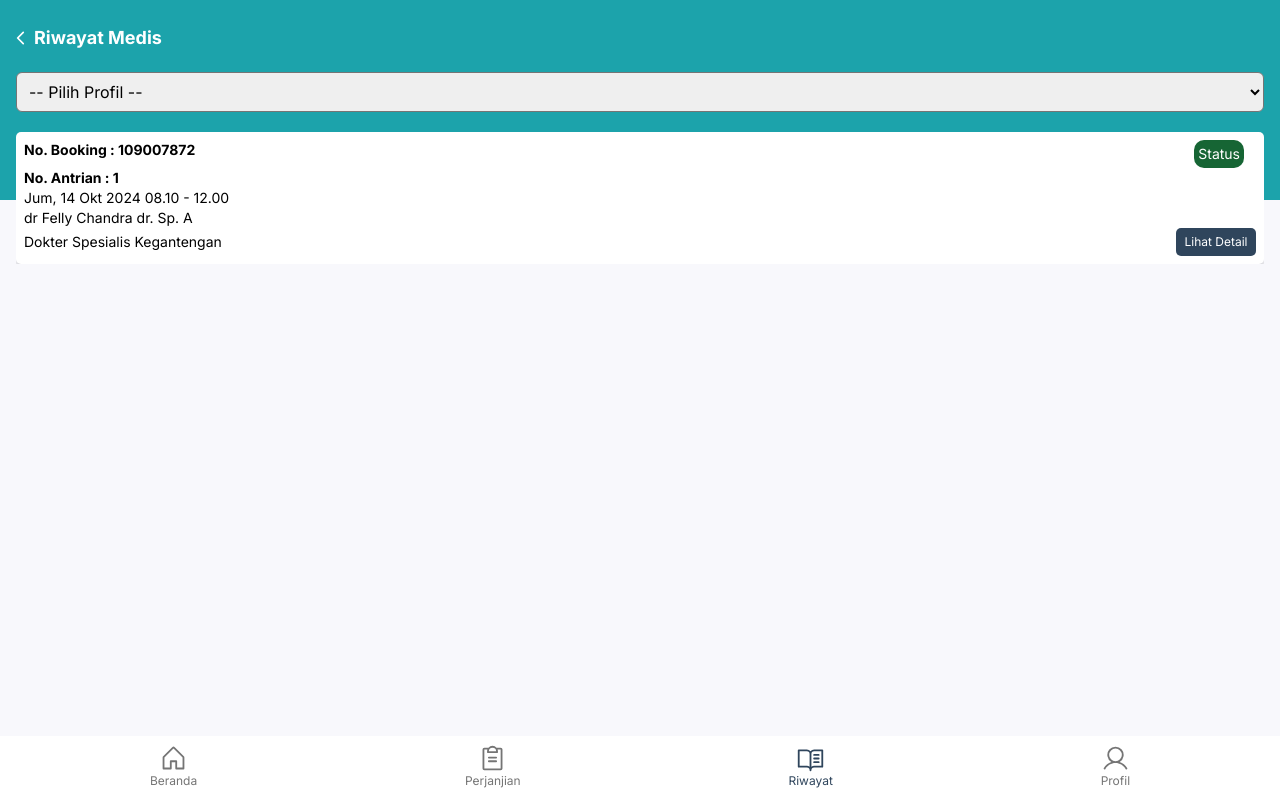
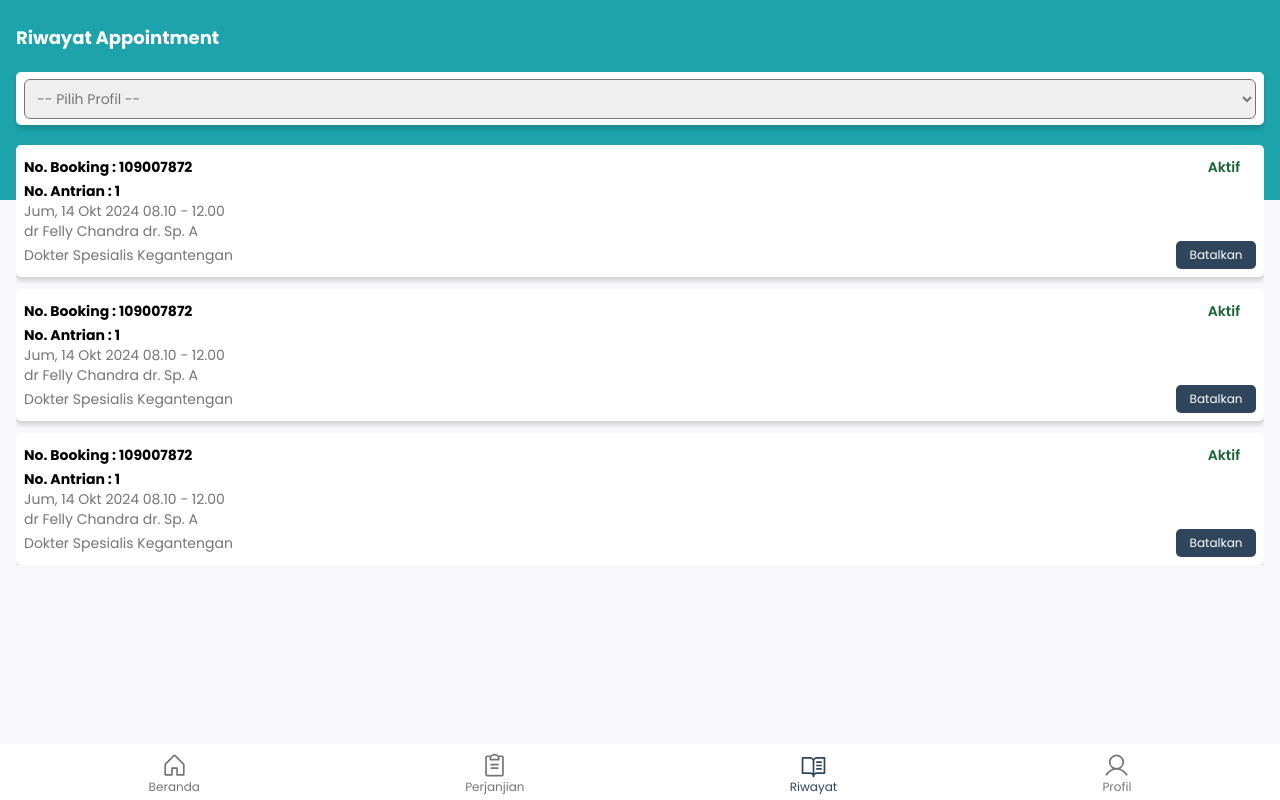
Before and after one commit to fellychandra/bigsapp, a Next.js app: page /riwayat in a window 1280 px wide. Built offline with nearby package versions, Linux system fonts and the light colour scheme.

Commit message:
font poppins

```diff
--- a/app/beranda/poliklinik/dokter/[id_poli]/page.js
+++ b/app/beranda/poliklinik/dokter/[id_poli]/page.js
@@ -63,7 +63,7 @@ const DokterById = ({ params }) => {
                     <Search>
                         <input
                             type="text"
-                            className="w-full border border-abuabu rounded-md p-3 focus:outline-none focus:border-primary1"
+                            className="w-full border border-abuabu rounded-md p-2 focus:outline-none focus:border-primary1"
                             placeholder="Cari Dokter"
                             onChange={(e) => setSearch(e.target.value)}
                         />
--- a/app/layout.js
+++ b/app/layout.js
@@ -1,8 +1,14 @@
-import { Inter } from 'next/font/google'
+import { Inter, Poppins } from 'next/font/google'
 import './globals.css'
 import ReactQueryWrapper from '@/components/wrapping/reactquery'
 
 const inter = Inter({ subsets: ['latin'] })
+const poppins = Poppins({
+  subsets: ['latin'],
+  display:'swap',
+  variable:'--font-poppins',
+  weight:['100','200','300','400','500','600','700','800','900']
+})
 
 export const metadata = {
   title: 'Bigs App',
@@ -10,13 +16,13 @@ export const metadata = {
   manifest: "/manifest.json",
   icons: { apple: './icon.png' },
   themeColor: '#fff',
-  viewport :'width=device-width,initial-scale=1,minimum-scale=1,maximum-scale=1,viewport-fit=cover'
+  viewport: 'width=device-width,initial-scale=1,minimum-scale=1,maximum-scale=1,viewport-fit=cover'
 }
 
 export default function RootLayout({ children }) {
   return (
     <html lang="en">
-      <body className={`${inter.className} bg-bgF8F8FC`}>
+      <body className={`${poppins.className} bg-bgF8F8FC`}>
         <ReactQueryWrapper>
           {children}
         </ReactQueryWrapper>
--- a/app/riwayat/page.js
+++ b/app/riwayat/page.js
@@ -15,16 +15,17 @@ export default function Riwayat() {
             <div className='px-2'>
                 <section className='mt-5'>
                     <Link href={'/beranda'} className='flex items-center p-1 font-bold text-lg gap-1 text-white'>
-                        <CaretLeft size={18} weight='bold' />
-                        <div className=''>
-                            Riwayat Medis
+                        {/* <CaretLeft size={18} weight='bold' /> */}
+                        <div className='ml-1'>
+                            Riwayat Appointment
                         </div>
                     </Link>
                 </section>
                 <section className='m-2 mt-4'>
-                    <div>
                     <Form onSubmit={onSubmit} render={({ handleSubmit }) => (
-                            <form onChange={handleSubmit}>
+                        <div className='w-full'>
+                            <div className='flex w-full h-[53px] bg-white rounded-[5px] items-center shadow-custom'>
+                                <form onChange={handleSubmit} className='w-full mx-2 text-abuabu font-normal text-sm'>
                                     <Field name='profil' component="select" validate={''}
                                         className="w-full border border-abuabu rounded-md p-2 focus:outline-none focus:border-primary1">
                                         <option value="--" defaultValue="true">-- Pilih Profil --</option>
@@ -32,31 +33,71 @@ export default function Riwayat() {
                                         <option value="----">Chandra Felly</option>
                                     </Field>
                                 </form>
+                            </div>
+                        </div>
                     )}
                     />
-                    </div>
                 </section>
                 <section className='px-2'>
                     <div className='grid grid-cols-1 gap-3 overflow-y-auto scrollbar-hide mt-5' style={{ maxHeight: 'calc(100vh - 210px)' }}>
                         <div className='w-full h-full bg-white rounded-[5px] shadow-custom p-2'>
-                            <div className='text-sm flex justify-between'>
+                            <div className='text-sm flex justify-between items-center'>
                                 <div className='font-bold'>No. Booking : 109007872</div>
-                                <div className='p-1 sm:mr-3 fold:mr-1 bg-green-800 text-white rounded-[10px]'>Status</div>
+                                <div className='p-1 sm:mr-3 fold:mr-1 text-green-800 font-semibold rounded-[10px]'>Aktif</div>
                             </div>
                             <div className='text-sm font-bold'>
                                 No. Antrian   : 1
                             </div>
-                            <div className='text-sm'>
+                            <div className='text-sm text-abuabu'>
                                 Jum, 14 Okt 2024 08.10 - 12.00
                             </div>
-                            <div className='text-sm'>
+                            <div className='text-sm text-abuabu'>
                                 dr Felly Chandra dr. Sp. A
                             </div>
-                            <div className="text-sm flex items-center justify-between">
+                            <div className="text-sm flex items-center justify-between text-abuabu">
                                 <div className='font-normal text-sm'>Dokter Spesialis Kegantengan</div>
-                                <div className='bg-primary1 p-1 w-[5rem] transition text-center rounded-[5px] font-normal text-[12px] text-white'>Lihat Detail</div>
+                                <div className='bg-primary1 p-1 w-[5rem] transition text-center rounded-[5px] font-normal text-[12px] text-white'>Batalkan </div>
                             </div>
                         </div>
+                        <div className='w-full h-full bg-white rounded-[5px] shadow-custom p-2'>
+                            <div className='text-sm flex justify-between items-center'>
+                                <div className='font-bold'>No. Booking : 109007872</div>
+                                <div className='p-1 sm:mr-3 fold:mr-1 text-green-800 font-semibold rounded-[10px]'>Aktif</div>
+                            </div>
+                            <div className='text-sm font-bold'>
+                                No. Antrian   : 1
+                            </div>
+                            <div className='text-sm text-abuabu'>
+                                Jum, 14 Okt 2024 08.10 - 12.00
+                            </div>
+                            <div className='text-sm text-abuabu'>
+                                dr Felly Chandra dr. Sp. A
+                            </div>
+                            <div className="text-sm flex items-center justify-between text-abuabu">
+                                <div className='font-normal text-sm'>Dokter Spesialis Kegantengan</div>
+                                <div className='bg-primary1 p-1 w-[5rem] transition text-center rounded-[5px] font-normal text-[12px] text-white'>Batalkan </div>
+                            </div>
+                        </div>
+                        <div className='w-full h-full bg-white rounded-[5px] shadow-custom p-2'>
+                            <div className='text-sm flex justify-between items-center'>
+                                <div className='font-bold'>No. Booking : 109007872</div>
+                                <div className='p-1 sm:mr-3 fold:mr-1 text-green-800 font-semibold rounded-[10px]'>Aktif</div>
+                            </div>
+                            <div className='text-sm font-bold'>
+                                No. Antrian   : 1
+                            </div>
+                            <div className='text-sm text-abuabu'>
+                                Jum, 14 Okt 2024 08.10 - 12.00
+                            </div>
+                            <div className='text-sm text-abuabu'>
+                                dr Felly Chandra dr. Sp. A
+                            </div>
+                            <div className="text-sm flex items-center justify-between text-abuabu">
+                                <div className='font-normal text-sm'>Dokter Spesialis Kegantengan</div>
+                                <div className='bg-primary1 p-1 w-[5rem] transition text-center rounded-[5px] font-normal text-[12px] text-white'>Batalkan </div>
+                            </div>
+                        </div>
+
 
 
                     </div>
--- a/app/status-perjanjian/page.js
+++ b/app/status-perjanjian/page.js
@@ -16,124 +16,90 @@ export default function StatusLayanan() {
             <div className='px-2'>
                 <section className='mt-5'>
                     <Link href={'/beranda'} className='flex items-center p-1 font-bold text-lg gap-1 text-white'>
-                        <CaretLeft size={18} weight='bold' />
-                        <div className=''>
+                        {/* <CaretLeft size={18} weight='bold' /> */}
+                        <div className='ml-1'>
                             Status Perjanjian
                         </div>
                     </Link>
                 </section>
                 <section className='m-2 mt-4'>
-                    <div>
                     <Form onSubmit={onSubmit} render={({ handleSubmit }) => (
-                            <form onChange={handleSubmit}>
+                        <div className='w-full'>
+                            <div className='flex w-full h-[53px] bg-white rounded-[5px] items-center shadow-custom'>
+                                <form onChange={handleSubmit} className='w-full mx-2 text-abuabu font-normal text-sm'>
                                     <Field name='profil' component="select" validate={''}
-                                    className="w-full border border-abuabu rounded-md p-3 focus:outline-none focus:border-primary1">
+                                        className="w-full border border-abuabu rounded-md p-2 focus:outline-none focus:border-primary1">
                                         <option value="--" defaultValue="true">-- Pilih Profil --</option>
                                         <option value="---">Felly Chandra</option>
                                         <option value="----">Chandra Felly</option>
                                     </Field>
                                 </form>
+                            </div>
+                        </div>
                     )}
                     />
-                    </div>
                 </section>
                 <section className='px-2'>
                     <div className='grid grid-cols-1 gap-3 overflow-y-auto scrollbar-hide mt-5' style={{ maxHeight: 'calc(100vh - 210px)' }}>
                         <div className='w-full h-full bg-white rounded-[5px] shadow-custom p-2'>
-                            <div className='text-sm flex justify-between'>
+                            <div className='text-sm flex justify-between items-center'>
                                 <div className='font-bold'>No. Booking : 109007872</div>
-                                <div className='p-1 sm:mr-3 fold:mr-1 bg-green-800 text-white rounded-[10px]'>Status</div>
+                                <div className='p-1 sm:mr-3 fold:mr-1 text-green-800 font-semibold rounded-[10px]'>Aktif</div>
                             </div>
                             <div className='text-sm font-bold'>
                                 No. Antrian   : 1
                             </div>
-                            <div className='text-sm'>
+                            <div className='text-sm text-abuabu'>
                                 Jum, 14 Okt 2024 08.10 - 12.00
                             </div>
-                            <div className='text-sm'>
+                            <div className='text-sm text-abuabu'>
                                 dr Felly Chandra dr. Sp. A
                             </div>
-                            <div className="text-sm flex items-center justify-between">
+                            <div className="text-sm flex items-center justify-between text-abuabu">
                                 <div className='font-normal text-sm'>Dokter Spesialis Kegantengan</div>
                                 <div className='bg-primary1 p-1 w-[5rem] transition text-center rounded-[5px] font-normal text-[12px] text-white'>Batalkan </div>
                             </div>
                         </div>
                         <div className='w-full h-full bg-white rounded-[5px] shadow-custom p-2'>
-                            <div className='text-sm flex justify-between'>
+                            <div className='text-sm flex justify-between items-center'>
                                 <div className='font-bold'>No. Booking : 109007872</div>
-                                <div className='p-1 sm:mr-3 fold:mr-1 bg-green-800 text-white rounded-[10px]'>Status</div>
+                                <div className='p-1 sm:mr-3 fold:mr-1 text-green-800 font-semibold rounded-[10px]'>Aktif</div>
                             </div>
                             <div className='text-sm font-bold'>
                                 No. Antrian   : 1
                             </div>
-                            <div className='text-sm'>
+                            <div className='text-sm text-abuabu'>
                                 Jum, 14 Okt 2024 08.10 - 12.00
                             </div>
-                            <div className='text-sm'>
+                            <div className='text-sm text-abuabu'>
                                 dr Felly Chandra dr. Sp. A
                             </div>
-                            <div className="text-sm flex items-center justify-between">
+                            <div className="text-sm flex items-center justify-between text-abuabu">
                                 <div className='font-normal text-sm'>Dokter Spesialis Kegantengan</div>
                                 <div className='bg-primary1 p-1 w-[5rem] transition text-center rounded-[5px] font-normal text-[12px] text-white'>Batalkan </div>
                             </div>
                         </div>
                         <div className='w-full h-full bg-white rounded-[5px] shadow-custom p-2'>
-                            <div className='text-sm flex justify-between'>
+                            <div className='text-sm flex justify-between items-center'>
                                 <div className='font-bold'>No. Booking : 109007872</div>
-                                <div className='p-1 sm:mr-3 fold:mr-1 bg-green-800 text-white rounded-[10px]'>Status</div>
+                                <div className='p-1 sm:mr-3 fold:mr-1 text-green-800 font-semibold rounded-[10px]'>Aktif</div>
                             </div>
                             <div className='text-sm font-bold'>
                                 No. Antrian   : 1
                             </div>
-                            <div className='text-sm'>
+                            <div className='text-sm text-abuabu'>
                                 Jum, 14 Okt 2024 08.10 - 12.00
                             </div>
-                            <div className='text-sm'>
+                            <div className='text-sm text-abuabu'>
                                 dr Felly Chandra dr. Sp. A
                             </div>
-                            <div className="text-sm flex items-center justify-between">
+                            <div className="text-sm flex items-center justify-between text-abuabu">
                                 <div className='font-normal text-sm'>Dokter Spesialis Kegantengan</div>
                                 <div className='bg-primary1 p-1 w-[5rem] transition text-center rounded-[5px] font-normal text-[12px] text-white'>Batalkan </div>
                             </div>
                         </div>
-                        <div className='w-full h-full bg-white rounded-[5px] shadow-custom p-2'>
-                            <div className='text-sm flex justify-between'>
-                                <div className='font-bold'>No. Booking : 109007872</div>
-                                <div className='p-1 sm:mr-3 fold:mr-1 bg-green-800 text-white rounded-[10px]'>Status</div>
-                            </div>
-                            <div className='text-sm font-bold'>
-                                No. Antrian   : 1
-                            </div>
-                            <div className='text-sm'>
-                                Jum, 14 Okt 2024 08.10 - 12.00
-                            </div>
-                            <div className='text-sm'>
-                                dr Felly Chandra dr. Sp. A
-                            </div>
-                            <div className="text-sm flex items-center justify-between">
-                                <div className='font-normal text-sm'>Dokter Spesialis Kegantengan</div>
-                                <div className='bg-primary1 p-1 w-[5rem] transition text-center rounded-[5px] font-normal text-[12px] text-white'>Batalkan </div>
-                            </div>
-                        </div>
-                        <div className='w-full h-full bg-white rounded-[5px] shadow-custom p-2'>
-                            <div className='text-sm flex justify-between'>
-                                <div className='font-bold'>No. Booking : 109007872</div>
-                                <div className='p-1 sm:mr-3 fold:mr-1 bg-green-800 text-white rounded-[10px]'>Status</div>
-                            </div>
-                            <div className='text-sm font-bold'>
-                                No. Antrian   : 1
-                            </div>
-                            <div className='text-sm'>
-                                Jum, 14 Okt 2024 08.10 - 12.00
-                            </div>
-                            <div className='text-sm'>
-                                dr Felly Chandra dr. Sp. A
-                            </div>
-                            <div className="text-sm flex items-center justify-between">
-                                <div className='font-normal text-sm'>Dokter Spesialis Kegantengan</div>
-                                <div className='bg-primary1 p-1 w-[5rem] transition text-center rounded-[5px] font-normal text-[12px] text-white'>Batalkan </div>
-                            </div>
-                        </div>
+
+
 
                     </div>
                 </section >
--- a/components/navigation/index.js
+++ b/components/navigation/index.js
@@ -11,13 +11,13 @@ const Navigasi = () => {
 
     return (
         <div className='custom-shadow'>
-            <nav className="fixed bottom-0 left-0 right-0 bg-white h-16 pt-2">
+            <nav className="fixed bottom-0 left-0 right-0 bg-white h-14 pt-2">
                 <div className="max-w-7xl  mx-auto px-4">
                     <ul className="flex justify-around sm:">
                         <li className='text-center'>
                             <Link href="/beranda">
                                 <div className={`text-xs ${isActive('/beranda')} flex flex-col items-center justify-center`}>
-                                    <House size={29} />
+                                    <House size={27} />
                                     <h4>Beranda</h4>
                                 </div>
                             </Link>
@@ -25,7 +25,7 @@ const Navigasi = () => {
                         <li className='text-center justify-center'>
                             <Link href="/status-perjanjian">
                                 <div className={`text-xs ${isActive('/status-perjanjian')} flex flex-col items-center justify-center`}>
-                                    <ClipboardText size={29} />
+                                    <ClipboardText size={27} />
                                     <h4>Perjanjian</h4>
                                 </div>
                             </Link>
@@ -33,7 +33,7 @@ const Navigasi = () => {
                         <li className='text-center justify-center'>
                             <Link href="/riwayat">
                                 <div className={`text-xs ${isActive('/riwayat')} flex flex-col items-center justify-center`}>
-                                    <BookOpenText size={29} />
+                                    <BookOpenText size={27} />
                                     <h4>Riwayat</h4>
                                 </div>
                             </Link>
@@ -41,7 +41,7 @@ const Navigasi = () => {
                         <li className='text-center justify-center'>
                             <Link href="/profile">
                                 <div className={`text-xs ${isActive('/profile')} flex flex-col items-center justify-center`}>
-                                    <User size={29} />
+                                    <User size={27} />
                                     <h4>Profil</h4>
                                 </div>
                             </Link>
--- a/components/search/index.js
+++ b/components/search/index.js
@@ -5,10 +5,10 @@ export const Search = ({ children }) => {
     return (
         <>
             <div className='w-full'>
-                <div className='flex w-full h-[54px] bg-white rounded-[5px] items-center shadow-custom'>
+                <div className='flex w-full h-[53px] bg-white rounded-[5px] items-center shadow-custom'>
                     <div className="relative p-2 w-full text-abuabu font-normal text-sm">
                         {children}
-                        <span className="absolute inset-y-0 right-0 pr-6 flex items-center top-1/2 transform -translate-y-[17px]">
+                        <span className="absolute inset-y-0 right-0 pr-6 flex items-center top-1/2 transform -translate-y-[14px]">
                             <MagnifyingGlass size={24} />
                         </span>
                     </div>
```
Lines whose indentation alone changed are shown as unchanged.
